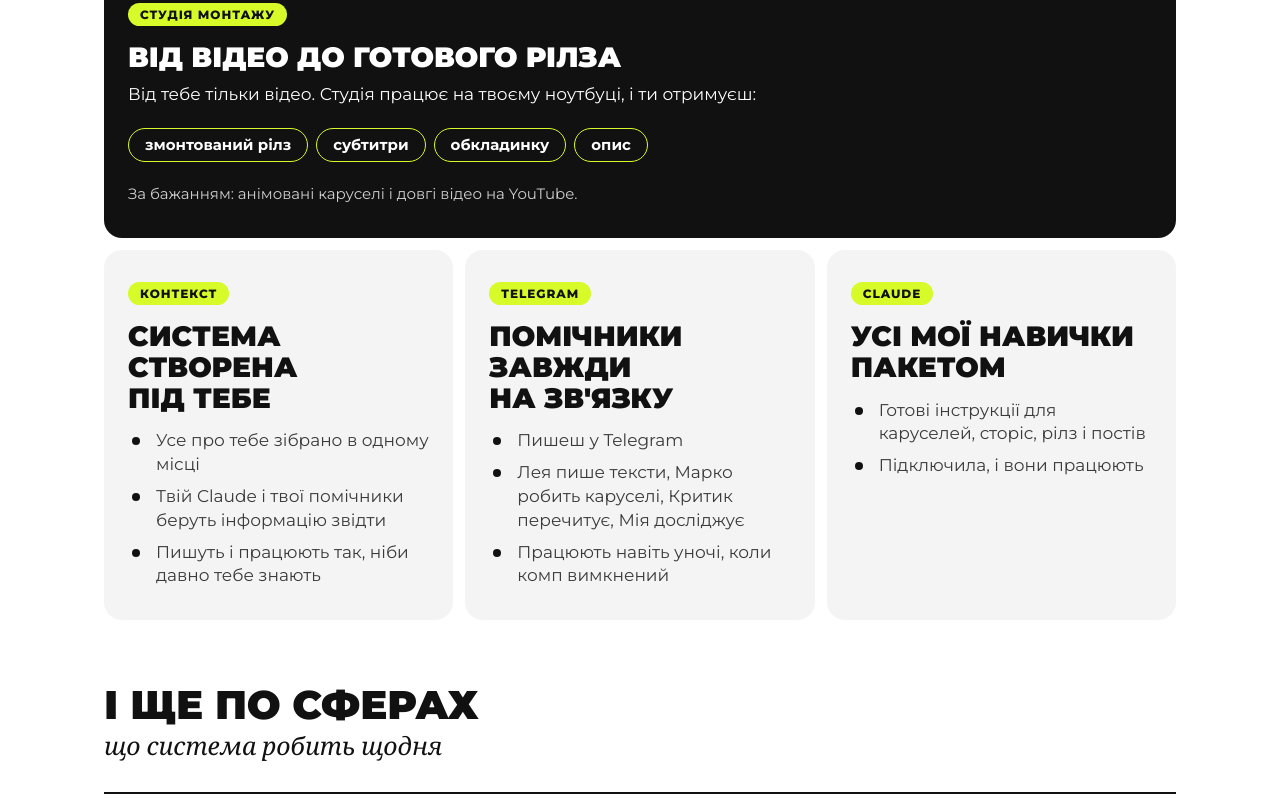
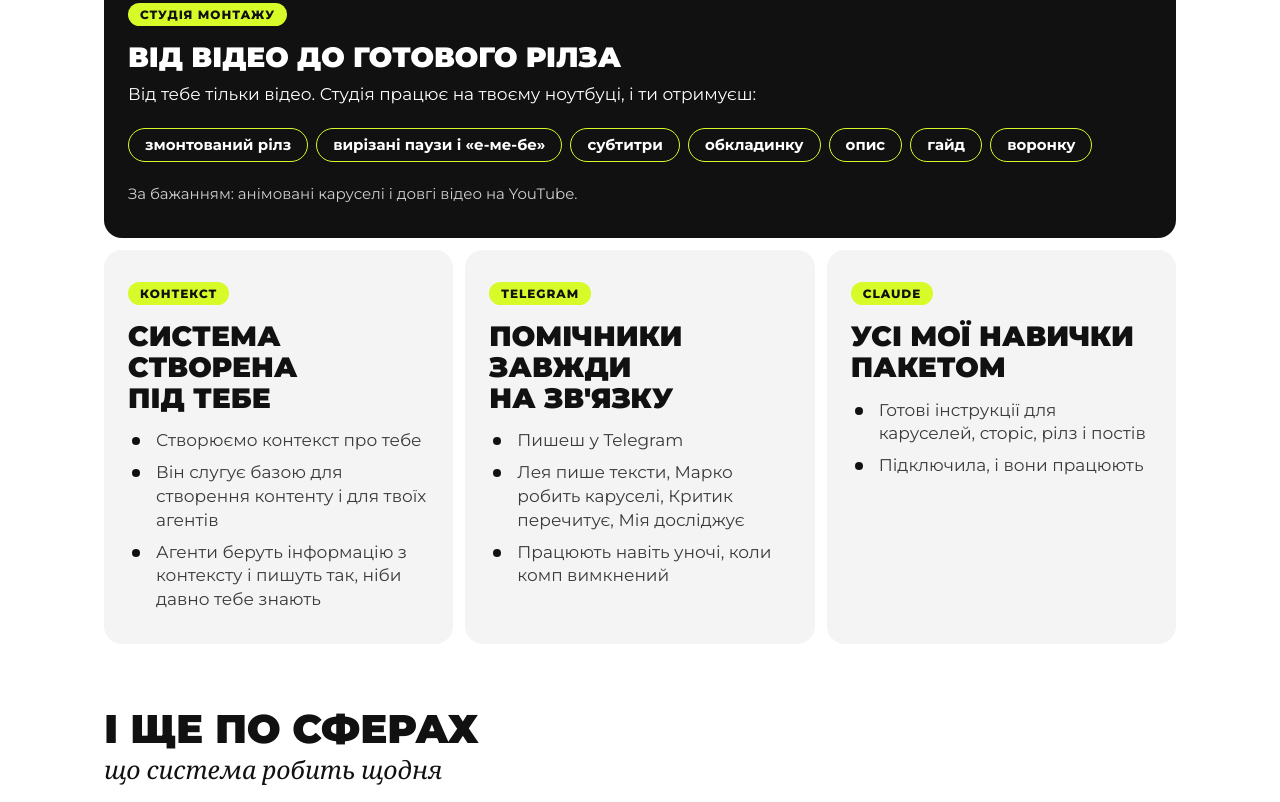
Before and after one commit to KaterynaShevtsova1/system-ai, a plain HTML site: page index.html in a window 1280 px wide. Shown: the part 1258-2060 px from the top of the page. Drawn offline with nearby package versions, Linux system fonts and the light colour scheme.

Commit message:
Студія: паузи і «е-ме-бе», гайд, воронка; контекст як база для контенту й агентів
Co-Authored-By: Claude Opus 5.5 <noreply@anthropic.com>
Claude-Session: https://claude.ai/code/session_01A73kutZVi5JHsfBGfMLyaa

```diff
--- a/index.html
+++ b/index.html
@@ -374,8 +374,8 @@ footer{text-align:center;color:var(--muted);font-size:14px;line-height:1.8;paddi
       <h2 id="offer-h">Що ти забереш собі<span class="italic">цілу систему, а не уроки про неї</span></h2>
       <p class="offer-lead">За 10 тижнів ти збираєш свою AI-систему. Вона працює на твоєму контексті, і в ній є все, що працює в мене.</p>
       <div class="bigs">
-        <article class="big big-main"><span class="big-tag">Студія монтажу</span><h3>Від відео до готового рілза</h3><p>Від тебе тільки відео. Студія працює на твоєму ноутбуці, і ти отримуєш:</p><ul class="pack"><li>змонтований рілз</li><li>субтитри</li><li>обкладинку</li><li>опис</li></ul><p class="big-opt">За бажанням: анімовані каруселі і довгі відео на YouTube.</p></article>
-        <article class="big"><span class="big-tag">Контекст</span><h3>Система створена під тебе</h3><ul class="big-list"><li>Усе про тебе зібрано в одному місці</li><li>Твій Claude і твої помічники беруть інформацію звідти</li><li>Пишуть і працюють так, ніби давно тебе знають</li></ul></article>
+        <article class="big big-main"><span class="big-tag">Студія монтажу</span><h3>Від відео до готового рілза</h3><p>Від тебе тільки відео. Студія працює на твоєму ноутбуці, і ти отримуєш:</p><ul class="pack"><li>змонтований рілз</li><li>вирізані паузи і «е-ме-бе»</li><li>субтитри</li><li>обкладинку</li><li>опис</li><li>гайд</li><li>воронку</li></ul><p class="big-opt">За бажанням: анімовані каруселі і довгі відео на YouTube.</p></article>
+        <article class="big"><span class="big-tag">Контекст</span><h3>Система створена під тебе</h3><ul class="big-list"><li>Створюємо контекст про тебе</li><li>Він слугує базою для створення контенту і для твоїх агентів</li><li>Агенти беруть інформацію з контексту і пишуть так, ніби давно тебе знають</li></ul></article>
         <article class="big"><span class="big-tag">Telegram</span><h3>Помічники завжди на зв'язку</h3><ul class="big-list"><li>Пишеш у Telegram</li><li>Лея пише тексти, Марко робить каруселі, Критик перечитує, Мія досліджує</li><li>Працюють навіть уночі, коли комп вимкнений</li></ul></article>
         <article class="big"><span class="big-tag">Claude</span><h3>Усі мої навички пакетом</h3><ul class="big-list"><li>Готові інструкції для каруселей, сторіс, рілз і постів</li><li>Підключила, і вони працюють</li></ul></article>
       </div>
@@ -388,7 +388,7 @@ footer{text-align:center;color:var(--muted);font-size:14px;line-height:1.8;paddi
         </div>
         <div class="sphere">
           <h3>Контент і соцмережі</h3>
-          <ol><li><div><b>Пост чи карусель з голосового.</b> <span>Надиктувала голосове, Telegram перетворив його на текст, і помічниці збирають з нього пост чи карусель твоїми словами.</span></div></li><li><div><b>Тексти твоїм стилем.</b> <span>AI знає контекст про тебе і пише твоїми словами.</span></div></li><li><div><b>Каруселі в твоєму стилі.</b> <span>З мінімальними затратами часу і з місцем під твої фото.</span></div></li><li><div><b>Змонтовані рілзи.</b> <span>З субтитрами, обкладинкою й описом, у студії на твоєму ноутбуці.</span></div></li><li><div><b>Запланований постинг у Telegram-канал.</b> <span>Пости виходять у канал самі, у потрібний час.</span></div></li></ol>
+          <ol><li><div><b>Пост чи карусель з голосового.</b> <span>Надиктувала голосове, Telegram перетворив його на текст, і помічниці збирають з нього пост чи карусель твоїми словами.</span></div></li><li><div><b>Тексти твоїм стилем.</b> <span>AI знає контекст про тебе і пише твоїми словами.</span></div></li><li><div><b>Каруселі в твоєму стилі.</b> <span>З мінімальними затратами часу і з місцем під твої фото.</span></div></li><li><div><b>Змонтовані рілзи.</b> <span>З вирізаними паузами і «е-ме-бе», субтитрами, обкладинкою й описом, у студії на твоєму ноутбуці.</span></div></li><li><div><b>Запланований постинг у Telegram-канал.</b> <span>Пости виходять у канал самі, у потрібний час.</span></div></li></ol>
         </div>
         <div class="sphere">
           <h3>Публікація й аналітика</h3>
```
